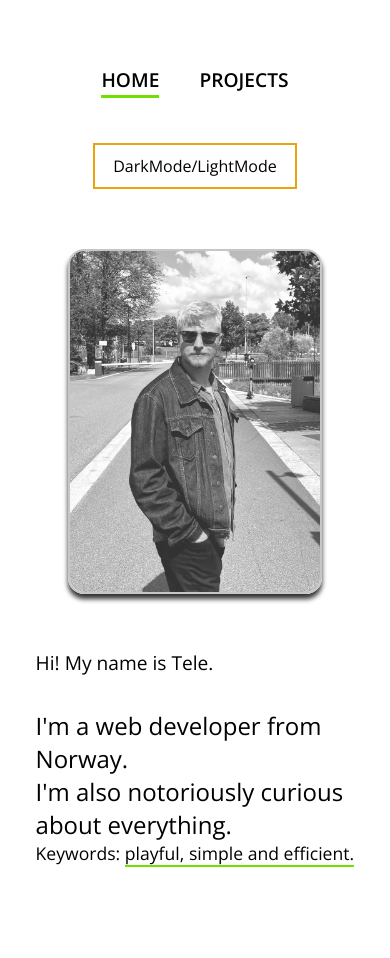
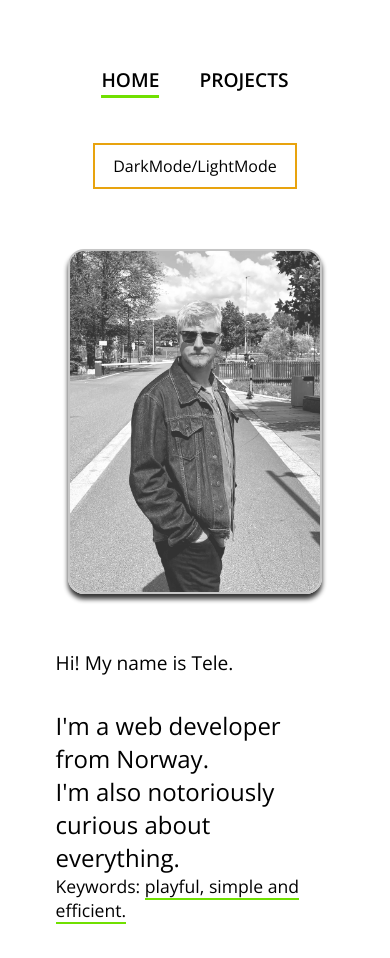
Before and after one commit to telecasteren/telecasteren.github.io, a plain HTML site: page index.html in a window 390 px wide. Before the commit the page ends 901 px from the top, so only its background shows below. Drawn offline with nearby package versions, Linux system fonts and the light colour scheme.

Commit message:
render content from logical location

```diff
--- a/css/imports/components/colorModes/switch.css
+++ b/css/imports/components/colorModes/switch.css
@@ -1,7 +1,7 @@
 .toggleSwitch {
   width: 180px;
   padding: 10px;
-  margin: 0 0 20px 80px;
+  margin: 0 0 20px 15px;
   text-align: center;
   cursor: pointer;
   border: 2px solid var(--field-border);
@@ -12,6 +12,10 @@
 .toggleSwitch:hover {
   border-color: var(--accent-color);
   transform: scale(1.02);
+}
+
+.projectsSwitch {
+  margin: 0 0 20px 80px;
 }
 
 @keyframes glow-border {
--- a/css/imports/welcomeMessage.css
+++ b/css/imports/welcomeMessage.css
@@ -1,3 +1,7 @@
+.landing-content {
+  padding: 0 150px 0 150px;
+}
+
 .welcome-content {
   display: flex;
   justify-content: center;
@@ -69,3 +73,9 @@
     margin-top: 20px;
   }
 }
+
+@media screen and (max-width: 891px) {
+  .landing-content {
+    padding: 0 20px 0 20px;
+  }
+}
--- a/css/styles.css
+++ b/css/styles.css
@@ -28,12 +28,3 @@ body {
   flex-direction: column;
   margin: 4%;
 }
-
-.pageContent {
-  opacity: 0;
-  transition: opacity 0.5s ease-in-out;
-}
-
-.fade-in {
-  opacity: 1;
-}
--- a/js/app/components/colorModes/switch.js
+++ b/js/app/components/colorModes/switch.js
@@ -1,25 +1,24 @@
 import { switchColorMode } from "/js/app/components/colorModes/toggleEvents.js";
-import { mainSection } from "/js/app/utils/constants.js";
-import { updateSwitchMargin } from "/js/app/eventListeners/updateSwitchMargin.js";
+import { pageContent } from "/js/app/utils/constants.js";
 
 export function colorModeToggle() {
   const toggleContainer = document.createElement("div");
   toggleContainer.className = "toggleContainer";
 
   const toggleSwitch = document.createElement("div");
-  toggleSwitch.className = "toggleSwitch";
+  toggleSwitch.classList.add("toggleSwitch");
   toggleSwitch.innerText = "DarkMode/LightMode";
 
-  mainSection.prepend(toggleSwitch);
+  pageContent.prepend(toggleSwitch);
 
-  if (mainSection) {
+  const projectsLi = document.getElementById("projectsLi");
+  if (projectsLi && projectsLi.classList.contains("active")) {
+    toggleSwitch.classList.add("projectsSwitch");
+  }
+
+  if (pageContent) {
     toggleSwitch.addEventListener("click", () => {
       switchColorMode();
     });
   }
-
-  if (toggleSwitch) {
-    window.addEventListener("hashchange", updateSwitchMargin);
-    window.addEventListener("load", updateSwitchMargin);
-  }
 }
--- a/js/app/components/navigation/menu.js
+++ b/js/app/components/navigation/menu.js
@@ -1,5 +1,4 @@
 import { mainSection } from "/js/app/utils/constants.js";
-import { menuEvents } from "/js/app/eventListeners/menuEvents.js";
 
 export function menu() {
   const menuContainer = document.createElement("div");
@@ -23,6 +22,4 @@ export function menu() {
   menuContainer.appendChild(menuList);
 
   mainSection.prepend(menuContainer);
-
-  menuEvents();
 }
--- a/js/app/eventListeners/menuEvents.js
+++ b/js/app/eventListeners/renderContent.js
@@ -7,8 +7,10 @@ import { welcomeMessage } from "/js/app/landing/welcomeMessage.js";
 import { renderProjects } from "/js/app/projects/cards/renderProjects.js";
 import { playVideo } from "/js/app/eventListeners/videoEvents.js";
 import projects from "/resources/projects/projects.js";
+import { colorModeToggle } from "/js/app/components/colorModes/switch.js";
+import { switchColorMode } from "/js/app/components/colorModes/toggleEvents.js";
 
-export function menuEvents() {
+export function renderContent() {
   const menuList = document.querySelector(".menuList");
   if (!menuList) return;
 
@@ -16,6 +18,8 @@ export function menuEvents() {
   const projectsLi = document.getElementById("projectsLi");
 
   function loadHome() {
+    pageContent.classList.add("landing-content");
+
     if (homeLi.classList.contains("active")) return;
 
     homeLi.classList.add("active");
@@ -24,10 +28,14 @@ export function menuEvents() {
     pageContent.innerHTML = "";
     welcomeContent.innerHTML = "";
 
+    colorModeToggle();
+    switchColorMode();
     welcomeMessage();
   }
 
   function loadProjects() {
+    pageContent.classList.remove("landing-content");
+
     if (projectsLi.classList.contains("active")) return;
 
     projectsLi.classList.add("active");
@@ -36,6 +44,8 @@ export function menuEvents() {
     portfolioContent.innerHTML = "";
     pageContent.innerHTML = "";
 
+    colorModeToggle();
+    switchColorMode();
     renderProjects(projects);
     playVideo();
   }
--- a/js/app/eventListeners/updateSwitchMargin.js
+++ b/js/app/eventListeners/updateSwitchMargin.js
@@ -1,7 +1,7 @@
 export function updateSwitchMargin() {
   const toggleSwitch = document.querySelector(".toggleSwitch");
   if (window.location.hash === "#home") {
-    toggleSwitch.style.margin = "0 0 20px 150px";
+    toggleSwitch.style.margin = "0 0 20px 165px";
   } else if (window.location.hash === "#projects") {
     toggleSwitch.style.margin = "0 0 20px 80px";
   } else {
--- a/js/app/landing/welcomeMessage.js
+++ b/js/app/landing/welcomeMessage.js
@@ -1,4 +1,8 @@
-import { welcomeContent, pageContent } from "/js/app/utils/constants.js";
+import {
+  welcomeContent,
+  pageContent,
+  loader,
+} from "/js/app/utils/constants.js";
 import { displayLandingImage } from "/js/app/landing/displayLandingImage.js";
 
 export function welcomeMessage() {
@@ -19,7 +23,7 @@ export function welcomeMessage() {
   message.id = "message";
   message.innerHTML = `Keywords: <span>playful, simple and efficient.</span>`;
 
-  pageContent.innerHTML = "";
+  loader.style.display = "none";
 
   container.prepend(message);
   container.prepend(subMessage);
--- a/js/app/projects/cards/renderProjects.js
+++ b/js/app/projects/cards/renderProjects.js
@@ -4,6 +4,9 @@ import { cardsHtml } from "/js/app/projects/cards/cardsHtml.js";
 import { projectText } from "/js/app/projects/textContent.js";
 
 export function renderProjects(projects) {
+  pageContent.classList.remove("landing-content");
+  pageContent.classList.add("projects-content");
+
   try {
     const container = document.createElement("div");
     container.className = "projectsContainer";
--- a/js/app/utils/constants.js
+++ b/js/app/utils/constants.js
@@ -3,3 +3,5 @@ export const mainSection = document.querySelector(".main-section");
 export const pageContent = document.querySelector(".page-content");
 export const welcomeContent = document.querySelector(".welcome-content");
 export const portfolioContent = document.querySelector(".portfolio-content");
+
+export const loader = document.querySelector(".loader");
--- a/js/script.js
+++ b/js/script.js
@@ -2,6 +2,7 @@ import { colorModeToggle } from "/js/app/components/colorModes/switch.js";
 import { switchColorMode } from "/js/app/components/colorModes/toggleEvents.js";
 import { menu } from "/js/app/components/navigation/menu.js";
 import { welcomeMessage } from "/js/app/landing/welcomeMessage.js";
+import { renderContent } from "/js/app/eventListeners/renderContent.js";
 
 // COLORMODE
 colorModeToggle();
@@ -10,3 +11,4 @@ switchColorMode();
 // GENERAL CONTENT
 menu();
 welcomeMessage();
+renderContent();
```
Also changed, not shown: 1 other file.
